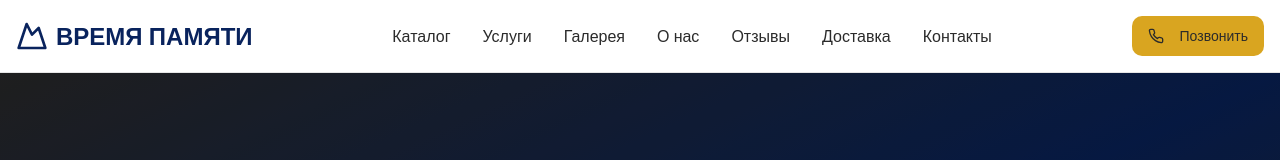
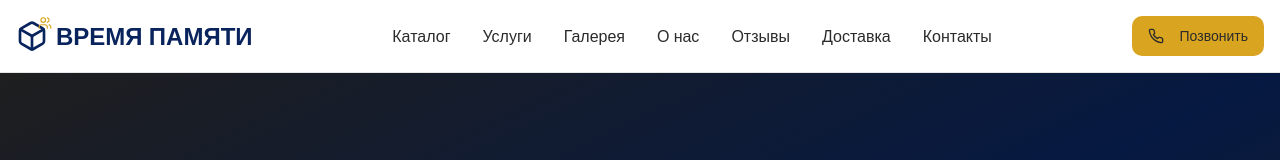
Before and after one commit to pr-poehali-dev/tombstone-production-sales, a React (Vite) app: page / in a window 1280 px wide. Shown: the top 160 px of the page. Built offline with nearby package versions, Linux system fonts and the light colour scheme.

Commit message:
Замени логотип на ангела

```diff
--- a/src/pages/Index.tsx
+++ b/src/pages/Index.tsx
@@ -86,7 +86,10 @@ export default function Index() {
         <nav className="container mx-auto px-4 py-4">
           <div className="flex items-center justify-between">
             <div className="flex items-center gap-2">
-              <Icon name="Mountain" size={32} className="text-primary" />
+              <div className="relative">
+                <Icon name="Box" size={32} className="text-primary" />
+                <Icon name="Users" size={14} className="text-accent absolute -top-1 -right-1" />
+              </div>
               <span className="text-2xl font-bold text-primary">ВРЕМЯ ПАМЯТИ</span>
             </div>
             <div className="hidden md:flex items-center gap-8">
@@ -385,7 +388,10 @@ export default function Index() {
       <footer className="bg-secondary text-white py-8">
         <div className="container mx-auto px-4 text-center">
           <div className="flex items-center justify-center gap-2 mb-4">
-            <Icon name="Mountain" size={28} className="text-accent" />
+            <div className="relative">
+              <Icon name="Box" size={28} className="text-accent" />
+              <Icon name="Users" size={12} className="text-white absolute -top-1 -right-1" />
+            </div>
             <span className="text-xl font-bold">ВРЕМЯ ПАМЯТИ</span>
           </div>
           <p className="text-white/70 mb-4">Достойная память о ваших близких</p>
```
